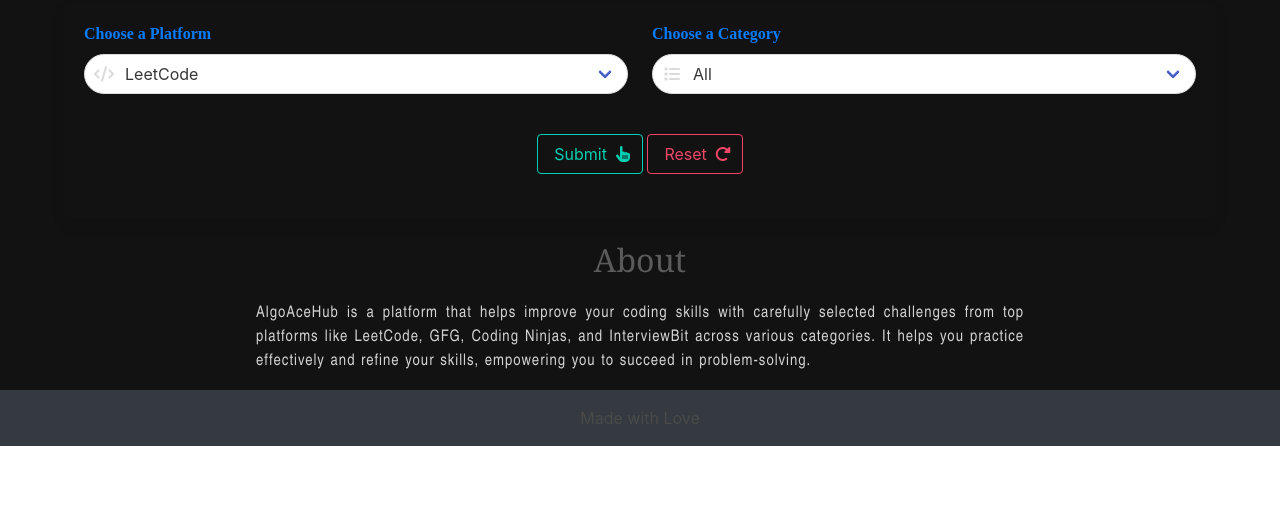
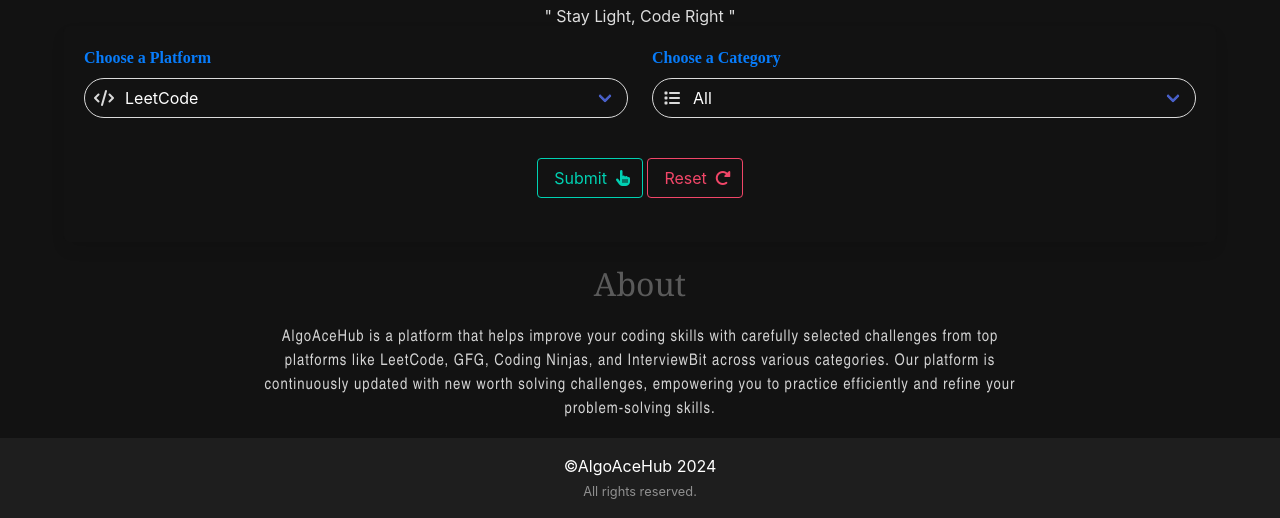
Before and after one commit to souravsuvarna/AlgoAceHub, a website: page frontend/static/user/home.html in a window 1280 px wide. Shown: the part 512-1030 px from the top of the page. Before the commit the page ends 958 px from the top, so only its background shows below. Drawn offline with nearby package versions, Linux system fonts and the light colour scheme; a web font is replaced by a local one.

Commit message:
home page design complete (may be:))

```diff
--- a/frontend/script/user/user.js
+++ b/frontend/script/user/user.js
@@ -25,7 +25,7 @@ const createBarChart = (data) => {
       labels: labels,
       datasets: [
         {
-          label: "Total Problems",
+          label: "Total Problems (Live)",
           data: values,
           backgroundColor: [
             "rgba(255, 99, 132, 0.2)",
--- a/frontend/static/user/home.html
+++ b/frontend/static/user/home.html
@@ -19,6 +19,10 @@
     <link rel="preconnect" href="https://fonts.gstatic.com" crossorigin />
     <link
       href="https://fonts.googleapis.com/css2?family=Major+Mono+Display&display=swap"
+      rel="stylesheet"
+    />
+    <link
+      href="https://fonts.googleapis.com/css2?family=New+Rocker&display=swap"
       rel="stylesheet"
     />
     <style>
@@ -144,6 +148,10 @@
         alt="GIF Image"
         class="is-small mt-5"
       />
+      <p style="color: #dddddd">
+        " Stay <span style="font-family: 'New Rocker', system-ui">L</span>ight,
+        Code Right "
+      </p>
     </div>
 
     <!-- Stat Body -->
@@ -181,11 +189,20 @@
               >
               <div class="control has-icons-left">
                 <div class="select is-fullwidth is-rounded">
-                  <select id="platform" name="platform" required>
-                    <option value="lc">LeetCode</option>
-                    <option value="gfg">GFG</option>
-                    <option value="cn">Coding Ninja</option>
-                    <option value="ib">Interview Bit</option>
+                  <select
+                    id="platform"
+                    name="platform"
+                    style="background-color: #121212; color: #ffffff"
+                    required
+                  >
+                    <option value="lc" style="color: #fbc02d">LeetCode</option>
+                    <option value="gfg" style="color: #21c048">GFG</option>
+                    <option value="cn" style="color: #f66c3b">
+                      Coding Ninja
+                    </option>
+                    <option value="ib" style="color: #0097a0">
+                      Interview Bit
+                    </option>
                   </select>
                 </div>
                 <span class="icon is-left">
@@ -211,7 +228,7 @@
                   <select
                     id="category"
                     name="category"
-                    bind:value="{category}"
+                    style="background-color: #121212; color: white"
                     required
                   >
                     <option value="all">All</option>
@@ -332,24 +349,27 @@
         style="
           font-family: 'Helvetica Narrow', 'Arial Narrow', Tahoma, Arial,
             Helvetica, sans-serif;
-          text-align: justify;
+          text-align:center;
           color: rgb(211, 211, 211);
           letter-spacing: 1px;
-          word-spacing: 1px;
+
         "
       >
         AlgoAceHub is a platform that helps improve your coding skills with
         carefully selected challenges from top platforms like LeetCode, GFG,
-        Coding Ninjas, and InterviewBit across various categories. It helps you
-        practice effectively and refine your skills, empowering you to succeed
-        in problem-solving.
+        Coding Ninjas, and InterviewBit across various categories. Our platform
+        is continuously updated with new worth solving challenges, empowering
+        you to practice efficiently and refine your problem-solving skills.
       </p>
     </div>
 
     <!-- Footer -->
-    <footer class="footer" style="background-color: #343a40">
+    <footer class="footer" style="background-color: #1e1e1e">
       <div class="content has-text-centered">
-        <p>Made with Love</p>
+        <span style="color: white">&copy;AlgoAceHub 2024</span><br />
+        <span style="color: white; opacity: 0.5; font-size: 0.8rem"
+          >All rights reserved.</span
+        >
       </div>
     </footer>
   </body>
```
